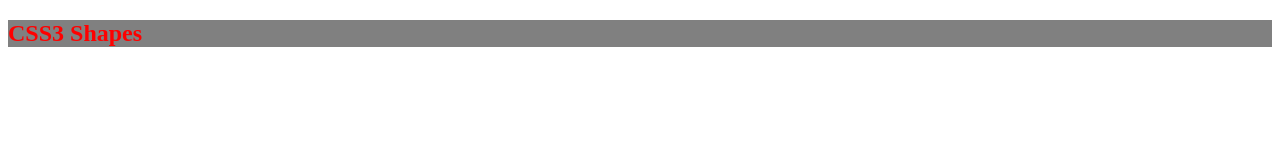
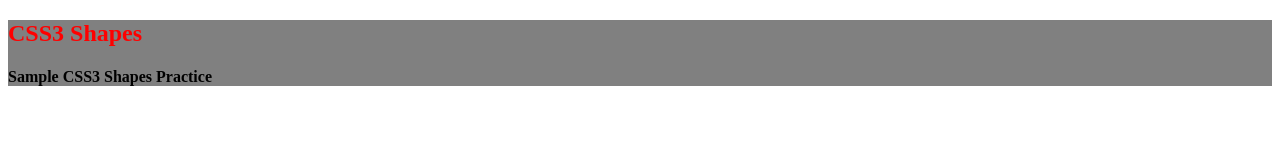
Before and after one commit to Luciekimotho/CSS3-Animations, a plain HTML site: page Mintlemonade/index.html in a window 1280 px wide. Drawn offline with Linux system fonts and the light colour scheme.

Commit message:
Added h4

```diff
--- a/Mintlemonade/index.html
+++ b/Mintlemonade/index.html
@@ -10,6 +10,7 @@
 
             <div class="title">
                 <h2>CSS3 Shapes</h2>
+                <h4>Sample CSS3 Shapes Practice</h4>
             </div>
 
             <div >
```
